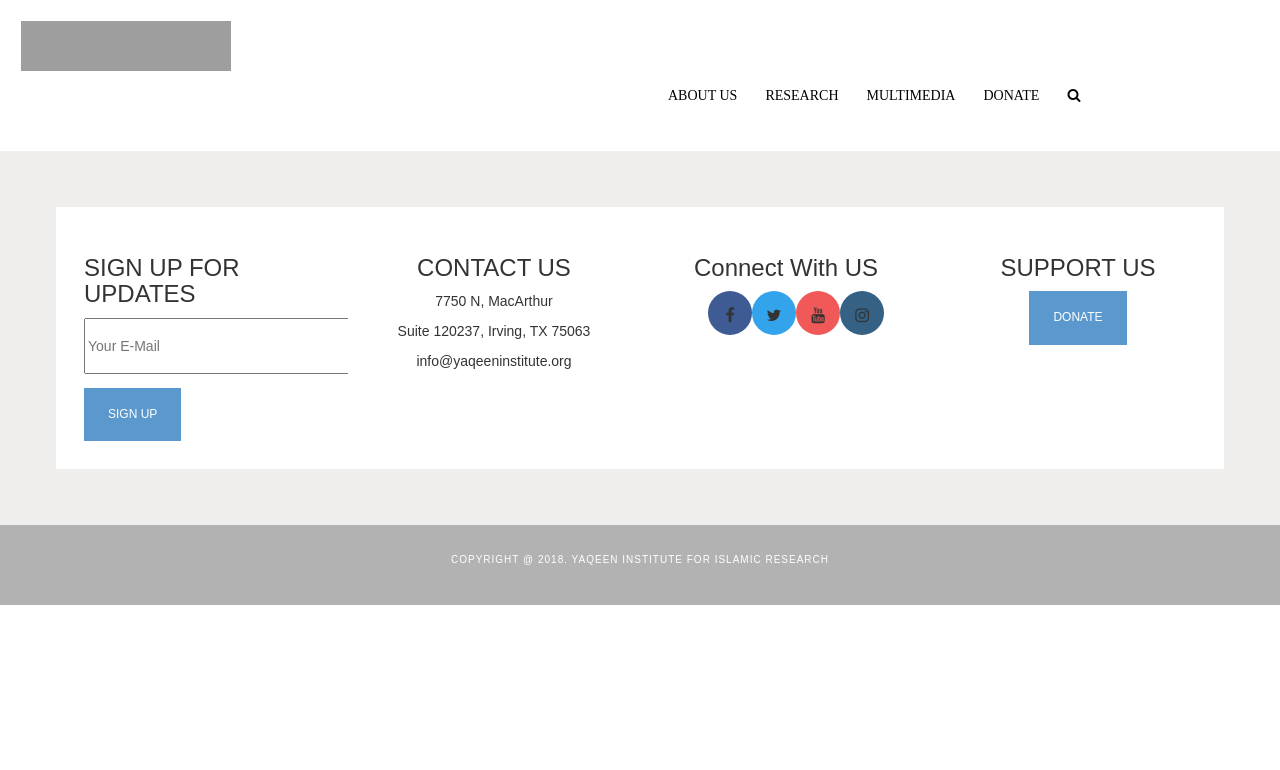
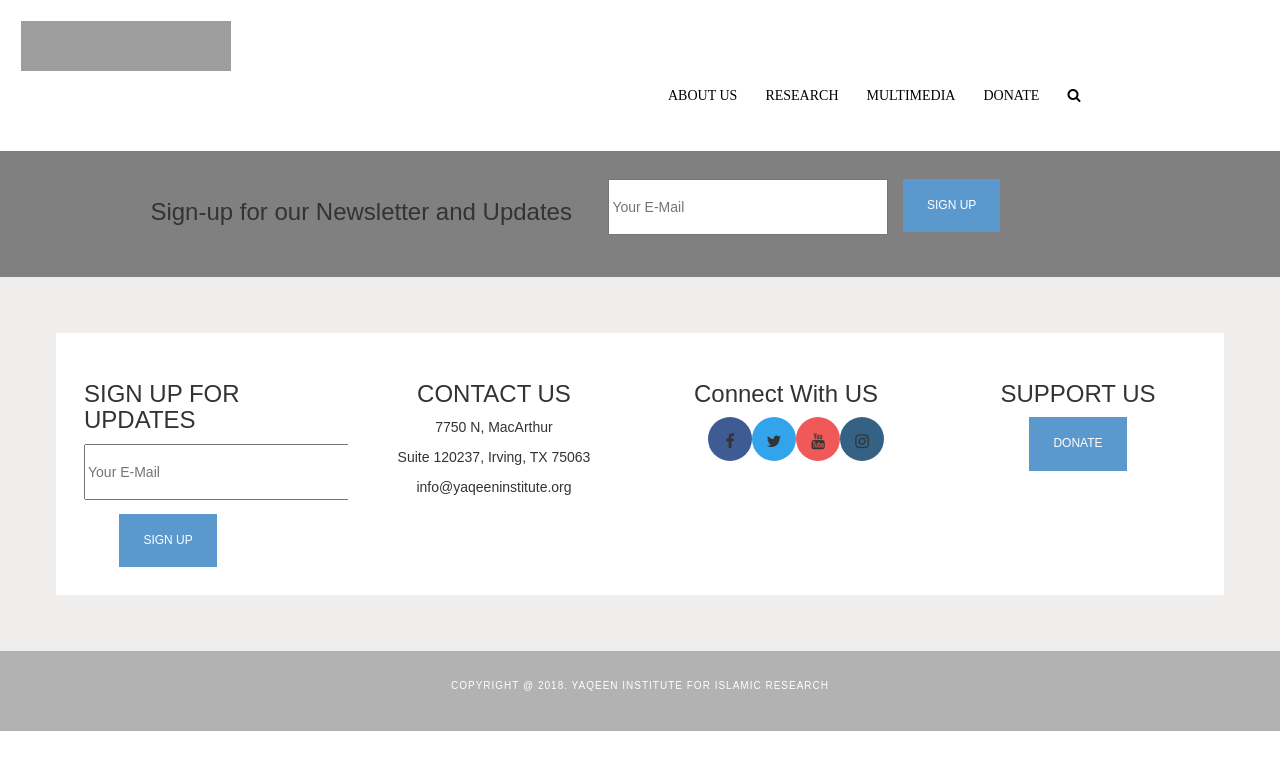
Before and after one commit to hossainamzad/Yaqeen, a React (Create React App) app: page / in a window 1280 px wide. Shown: the top 770 px of the page. Built offline with nearby package versions, Linux system fonts and the light colour scheme; grey boxes are pictures that could not be loaded.

Commit message:
add signUpForOurNewsLetters component tot the project

```diff
--- a/src/App.js
+++ b/src/App.js
@@ -2,6 +2,7 @@ import React, { Component } from 'react';
 // uncomment the following line for route
 // import { Route } from 'react-router-dom'
 import Navbar from './Components/navbar'
+import SignupForNewsLetters from './Components/signupForNewsLetters'
 import EmailSubscription from './Components/emailSubscription'
 import ConnectWithUs from './Components/connectWithUs'
 import Donate from './Components/donate'
@@ -16,6 +17,7 @@ class App extends Component {
     return (
       <div>
         <Navbar />
+        <SignupForNewsLetters />
         <div className='secondSection'>
           <EmailSubscription />
           <PhysicalLocation />
--- /dev/null
+++ b/src/Components/signupForNewsLetters.js
@@ -0,0 +1,22 @@
+import React from 'react'
+import '../css/signupForNewsLetters.css'
+const SignupForNewsLetters = () => {
+  return(
+    <div className='newsLetters'>
+      <h3 className='heading'>Sign-up for our Newsletter and Updates</h3>
+      <input
+        className='newLetterInput'
+        type="email"
+        placeholder="Your E-Mail"
+      />
+      <div>
+        <input
+          className="submitButton"
+          type="submit"
+          value="SIGN UP"
+        />
+      </div>
+    </div>
+    )
+}
+export default SignupForNewsLetters
--- /dev/null
+++ b/src/css/signupForNewsLetters.css
@@ -0,0 +1,21 @@
+.newsLetters {
+  display: flex;
+  width: 100%;
+  padding: 2em;
+  background-color: grey;
+  text-align: center;
+}
+.heading {
+  padding-right: .5em;
+  margin-left: 10%;
+}
+
+input.newLetterInput {
+  padding-right: .5em;
+  margin-left: 2%;
+}
+
+input.submitButton {
+  padding-right: .5em;
+  margin-left: 15%;
+}
```
